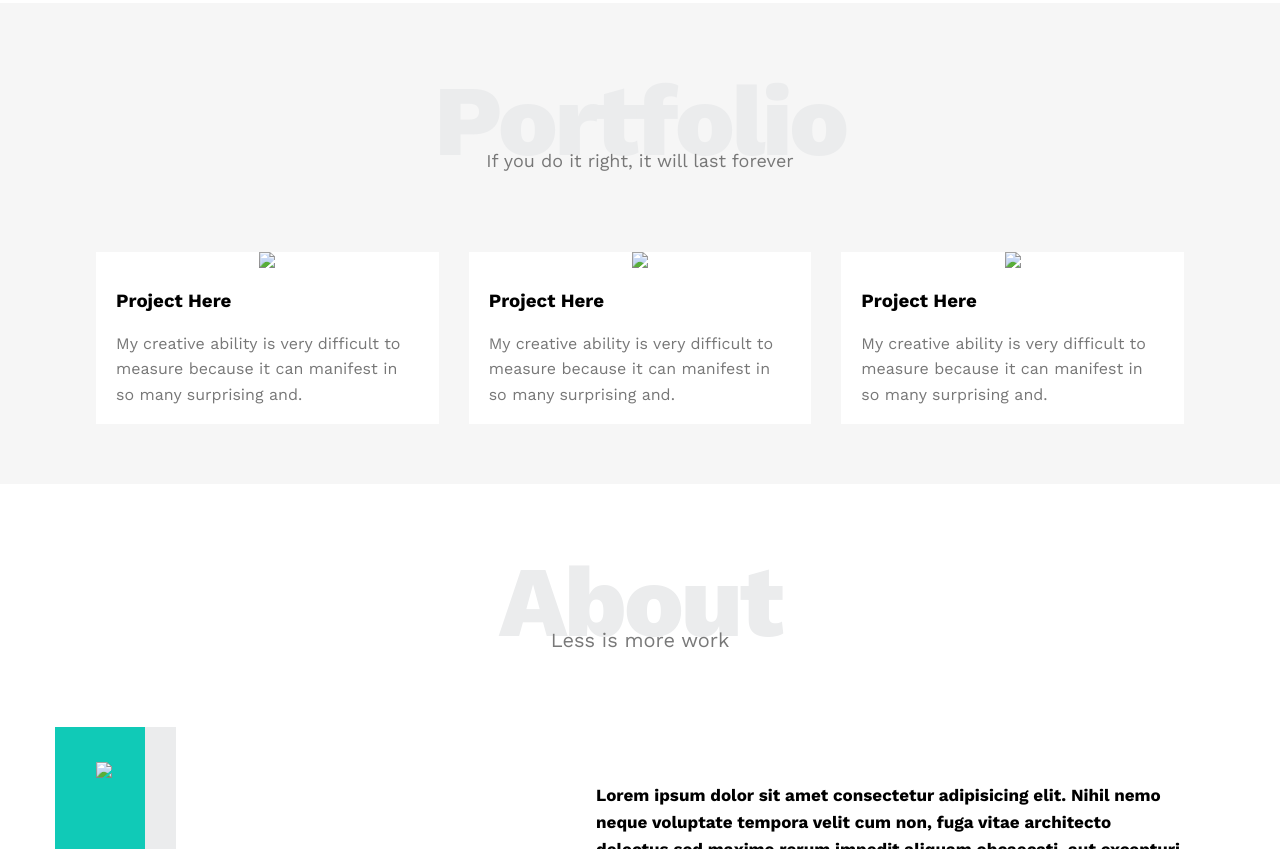
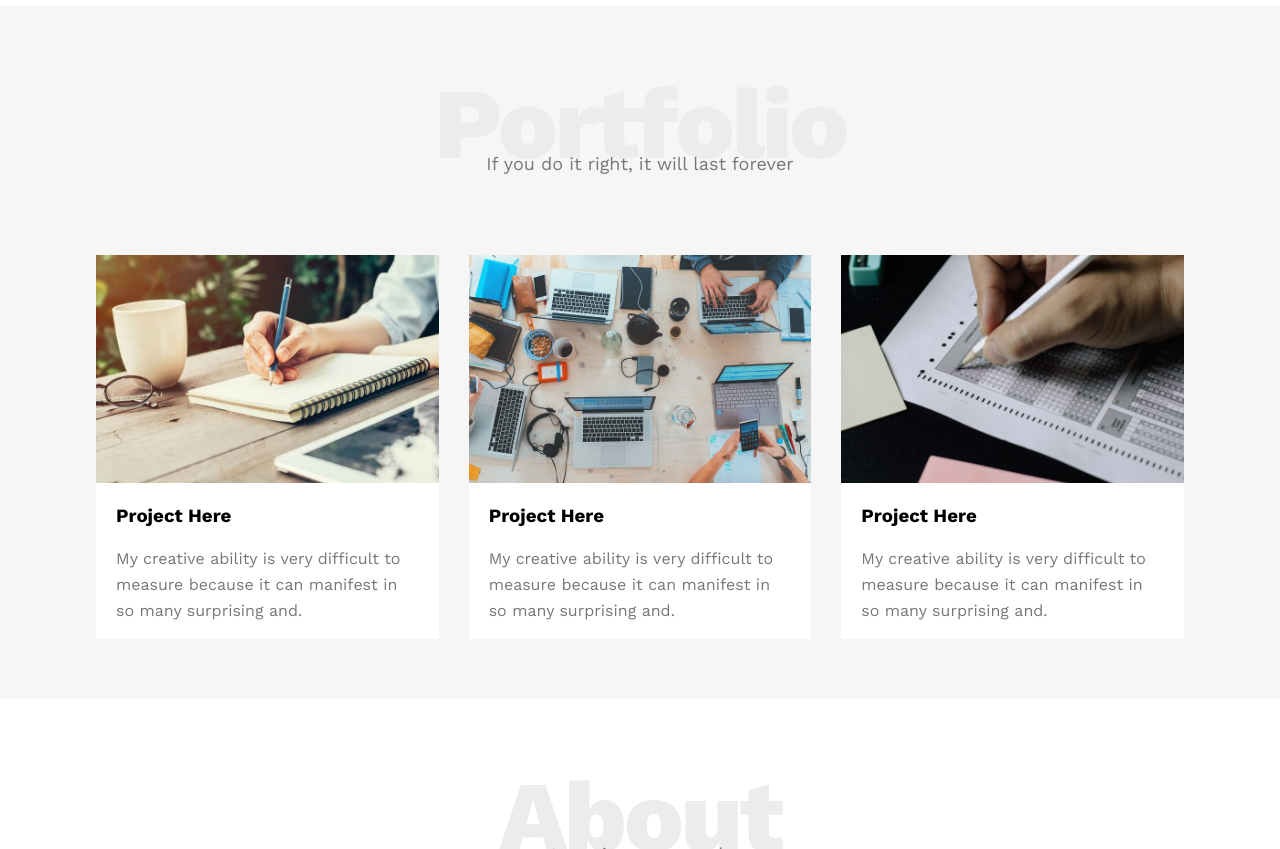
Before and after one commit to badrahmed66/mark, a plain HTML site: page index.html in a window 1280 px wide. Shown: the part 1951-2800 px from the top of the page. Drawn offline with nearby package versions, Linux system fonts and the light colour scheme; the site is published under a folder, as on GitHub Pages, so addresses that start at the root find nothing.

Commit message:
modify the html file and fixed the eror of images

```diff
--- a/index.html
+++ b/index.html
@@ -19,7 +19,7 @@
   <body>
       <div class="container-parent">
         <header id="fixed">
-          <img class="logo" src="/img/logo.png">
+          <img class="logo" src="img/logo.png" alt="logo">
           <div class="links">
             <div class="span">
               <span></span>
@@ -134,7 +134,7 @@
             <!-- start col one -->
             <div class="col-portfolio">
               <div>
-                <img src="/img/portfolio-1.jpg">
+                <img src="img/portfolio-1.jpg">
               </div>
               <div class="portfolio-text">
                 <h3>Project Here</h3>
@@ -145,7 +145,7 @@
             <!-- start colmn two -->
             <div class="col-portfolio">
               <div>
-                <img src="/img/portfolio-2.jpg">
+                <img src="img/portfolio-2.jpg">
               </div>
               <div class="portfolio-text">
                 <h3>Project Here</h3>
@@ -156,7 +156,7 @@
             <!-- start column three -->
             <div class="col-portfolio">
               <div>
-                <img src="/img/portfolio-3.jpg">
+                <img src="img/portfolio-3.jpg">
               </div>
               <div class="portfolio-text">
                 <h3>Project Here</h3>
@@ -180,7 +180,7 @@
           <!-- image -->
           <div class="content-about">
             <div class="image-about">
-              <img src="/img/about.jpg">
+              <img src="img/about.jpg">
             </div>
             <!-- end image -->
             <div class="about-paragraph">
```
